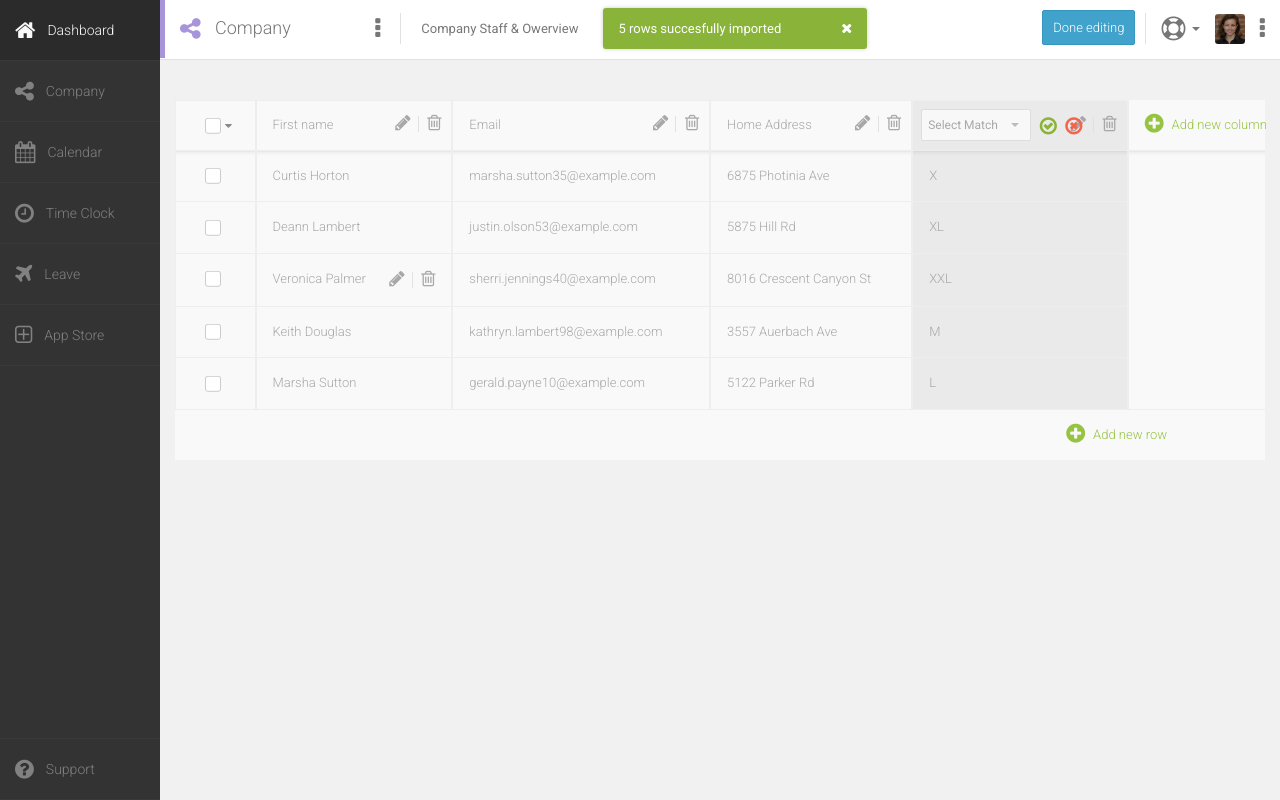
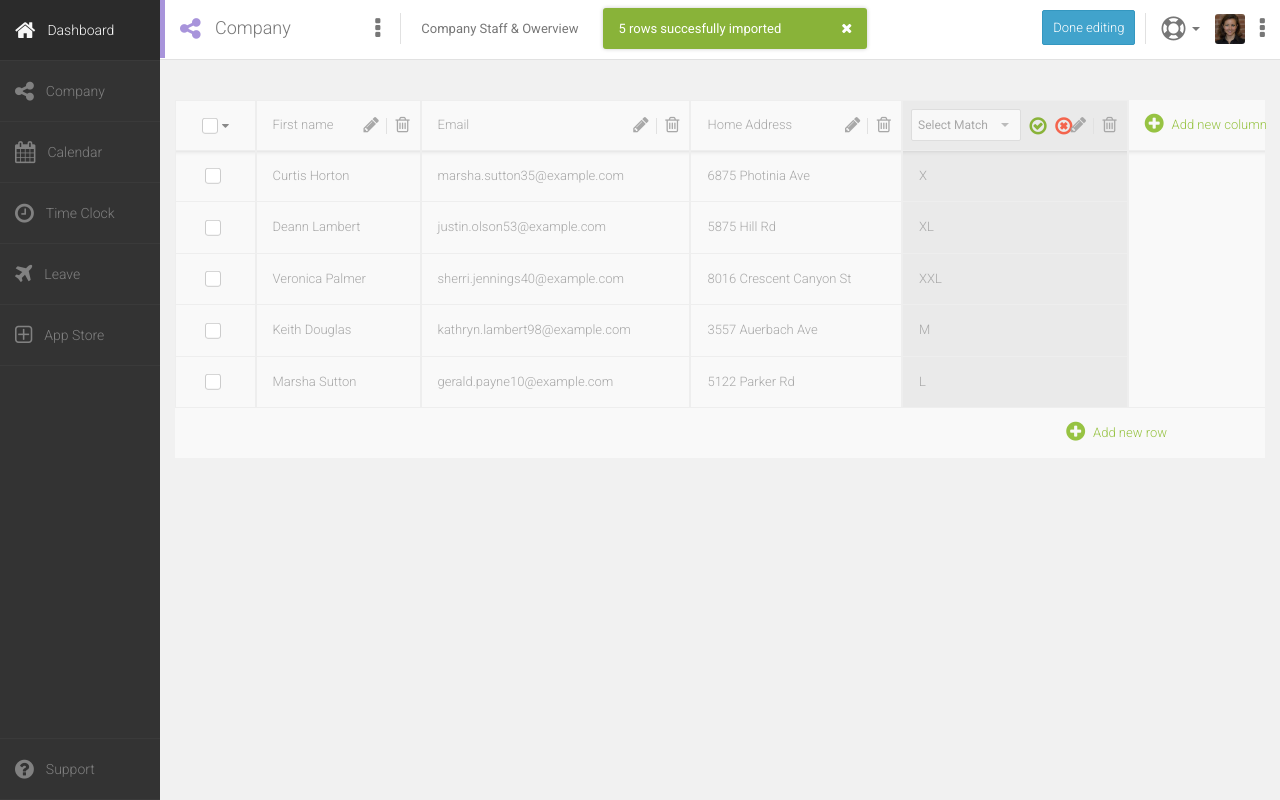
Before and after one commit to TheFirm/csv-handsontable, a PHP site: page /oauth/trunk/html/company_edit.html in a window 1280 px wide. Run offline with PHP 8.4, Linux system fonts and the light colour scheme; style sheets or scripts are compiled from the project's sources; some libraries are stand-ins or nearby versions.

Commit message:
done sample table

```diff
--- a/trunk/html/sass/tables_styles.scss
+++ b/trunk/html/sass/tables_styles.scss
@@ -19,10 +19,15 @@
     font-size: 13px;
     font-weight: 300;
   }
+  &:first-child {
+    padding-right: 16px;
+  }
   color: $text_color4;
   padding: 13px 10px 15px 16px;
   word-break: break-all;
   word-break: break-word;
+  position: relative;
+  padding-right: 60px;
 }
 
 .main_table.table-bordered td {
@@ -98,7 +103,9 @@
     margin-right: 5px;
   }
   display: inline-block;
-  float: right;
+  position: absolute;
+  top: 15px;
+  right: 10px;
 }
 
 .select_match_wrapper {
--- a/trunk/html/stylesheets/custom_styles.css
+++ b/trunk/html/stylesheets/custom_styles.css
@@ -421,14 +421,20 @@
   padding: 13px 10px 15px 16px;
   word-break: break-all;
   word-break: break-word;
+  position: relative;
+  padding-right: 60px;
 }
 /* line 18, ../sass/tables_styles.scss */
 .main_table.table-bordered th span {
   font-size: 13px;
   font-weight: 300;
 }
+/* line 22, ../sass/tables_styles.scss */
+.main_table.table-bordered th:first-child {
+  padding-right: 16px;
+}
 
-/* line 28, ../sass/tables_styles.scss */
+/* line 33, ../sass/tables_styles.scss */
 .main_table.table-bordered td {
   font-size: 13px;
   font-weight: 300;
@@ -438,122 +444,124 @@
   word-break: break-word;
 }
 
-/* line 37, ../sass/tables_styles.scss */
+/* line 42, ../sass/tables_styles.scss */
 .main_table.table-bordered tbody tr:first-child td {
   -moz-box-shadow: 0 5px 5px -5px rgba(0, 0, 0, 0.15) inset;
   -webkit-box-shadow: 0 5px 5px -5px rgba(0, 0, 0, 0.15) inset;
   box-shadow: 0 5px 5px -5px rgba(0, 0, 0, 0.15) inset;
 }
 
-/* line 41, ../sass/tables_styles.scss */
+/* line 46, ../sass/tables_styles.scss */
 .main_table.table-bordered tbody tr:last-child td {
   border-bottom: none;
 }
 
-/* line 45, ../sass/tables_styles.scss */
+/* line 50, ../sass/tables_styles.scss */
 .main_table.table-bordered > thead > tr > th, .table-bordered > thead > tr > td {
   border-bottom-width: 1px;
   border: 1px solid #eeeeee;
   border-right-width: 2px;
 }
 
-/* line 51, ../sass/tables_styles.scss */
+/* line 56, ../sass/tables_styles.scss */
 .main_table.table-bordered > tbody > tr > th, .table-bordered > tbody > tr > td {
   border: 1px solid #eeeeee;
   border-right-width: 2px;
 }
 
-/* line 58, ../sass/tables_styles.scss */
+/* line 63, ../sass/tables_styles.scss */
 .table_wrapper {
   background-color: #f9f9f9;
 }
 
-/* line 63, ../sass/tables_styles.scss */
+/* line 68, ../sass/tables_styles.scss */
 .table_wrapper > .row > div:first-child {
   padding-right: 0;
 }
-/* line 66, ../sass/tables_styles.scss */
+/* line 71, ../sass/tables_styles.scss */
 .table_wrapper > .row > div:last-child {
   padding-left: 0;
 }
 
-/* line 71, ../sass/tables_styles.scss */
+/* line 76, ../sass/tables_styles.scss */
 .checkbox_wrap {
   width: 80px;
   text-align: center;
 }
 
-/* line 76, ../sass/tables_styles.scss */
+/* line 81, ../sass/tables_styles.scss */
 .unknown_cell {
   background-color: #eaeaea;
   position: relative;
   min-width: 190px;
 }
-/* line 77, ../sass/tables_styles.scss */
+/* line 82, ../sass/tables_styles.scss */
 .unknown_cell .select_match_wrapper {
   display: none;
 }
 
-/* line 88, ../sass/tables_styles.scss */
+/* line 93, ../sass/tables_styles.scss */
 .unknown_cell.editable span {
   display: none;
 }
-/* line 91, ../sass/tables_styles.scss */
+/* line 96, ../sass/tables_styles.scss */
 .unknown_cell.editable .select_match_wrapper {
   display: block;
 }
 
-/* line 96, ../sass/tables_styles.scss */
+/* line 101, ../sass/tables_styles.scss */
 .table_btn_wrapper {
   display: inline-block;
-  float: right;
+  position: absolute;
+  top: 15px;
+  right: 10px;
 }
-/* line 97, ../sass/tables_styles.scss */
+/* line 102, ../sass/tables_styles.scss */
 .table_btn_wrapper a:first-child {
   margin-right: 5px;
 }
 
-/* line 104, ../sass/tables_styles.scss */
+/* line 111, ../sass/tables_styles.scss */
 .select_match_wrapper {
   display: inline-block;
   position: absolute;
   top: 8px;
   left: 8px;
 }
-/* line 105, ../sass/tables_styles.scss */
+/* line 112, ../sass/tables_styles.scss */
 .select_match_wrapper a {
   margin-left: 5px;
   display: inline-block;
   vertical-align: middle;
 }
-/* line 106, ../sass/tables_styles.scss */
+/* line 113, ../sass/tables_styles.scss */
 .select_match_wrapper a i {
   font-size: 20px;
 }
 
-/* line 119, ../sass/tables_styles.scss */
+/* line 126, ../sass/tables_styles.scss */
 .select_btn_wrapper {
   display: inline-block;
 }
-/* line 120, ../sass/tables_styles.scss */
+/* line 127, ../sass/tables_styles.scss */
 .select_btn_wrapper a {
   padding-bottom: 18px;
 }
 
-/* line 130, ../sass/tables_styles.scss */
+/* line 137, ../sass/tables_styles.scss */
 .table_wrapper.table_edit_done .top_side .directly_table {
   width: 100%;
 }
-/* line 133, ../sass/tables_styles.scss */
+/* line 140, ../sass/tables_styles.scss */
 .table_wrapper.table_edit_done .top_side .add_column_wrapper {
   display: none;
 }
-/* line 137, ../sass/tables_styles.scss */
+/* line 144, ../sass/tables_styles.scss */
 .table_wrapper.table_edit_done .bottom_side {
   display: none;
 }
 
-/* line 142, ../sass/tables_styles.scss */
+/* line 149, ../sass/tables_styles.scss */
 .directly_table {
   width: 87.5%;
   display: inline-block;
@@ -564,29 +572,29 @@
   transition: width 0.6s;
 }
 
-/* line 149, ../sass/tables_styles.scss */
+/* line 156, ../sass/tables_styles.scss */
 .add_column_wrapper {
   width: 12.5%;
   display: inline-block;
   float: left;
 }
 
-/* line 157, ../sass/tables_styles.scss */
+/* line 164, ../sass/tables_styles.scss */
 .top_side {
   border-bottom: 1px solid #eeeeee;
 }
 
-/* line 161, ../sass/tables_styles.scss */
+/* line 168, ../sass/tables_styles.scss */
 .add_column_btn {
   padding: 13px 10px 12px 16px;
   border-bottom: 1px solid #eeeeee;
 }
-/* line 162, ../sass/tables_styles.scss */
+/* line 169, ../sass/tables_styles.scss */
 .add_column_btn a {
   white-space: nowrap;
 }
 
-/* line 169, ../sass/tables_styles.scss */
+/* line 176, ../sass/tables_styles.scss */
 .shadow_block {
   height: 10px;
   -moz-box-shadow: 0 5px 5px -5px rgba(0, 0, 0, 0.15) inset;
@@ -594,23 +602,23 @@
   box-shadow: 0 5px 5px -5px rgba(0, 0, 0, 0.15) inset;
 }
 
-/* line 174, ../sass/tables_styles.scss */
+/* line 181, ../sass/tables_styles.scss */
 .add_row_btn {
   text-align: right;
   padding: 13px 18px 12px 18px;
 }
-/* line 175, ../sass/tables_styles.scss */
+/* line 182, ../sass/tables_styles.scss */
 .add_row_btn a {
   margin-right: 80px;
 }
 
-/* line 188, ../sass/tables_styles.scss */
+/* line 195, ../sass/tables_styles.scss */
 .sample_table {
   width: 60%;
   margin: 0 auto;
   margin-bottom: 60px;
 }
-/* line 189, ../sass/tables_styles.scss */
+/* line 196, ../sass/tables_styles.scss */
 .sample_table h4 {
   color: #999;
   font-weight: 300;
```
Also changed, not shown: trunk/html/stylesheets/tables_styles.css (+42 -34 lines), 1 other file.
